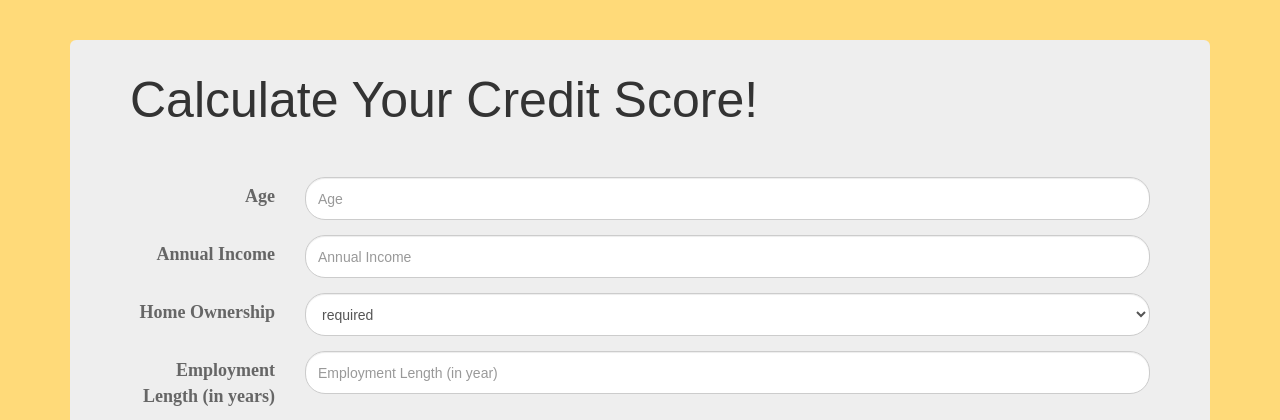
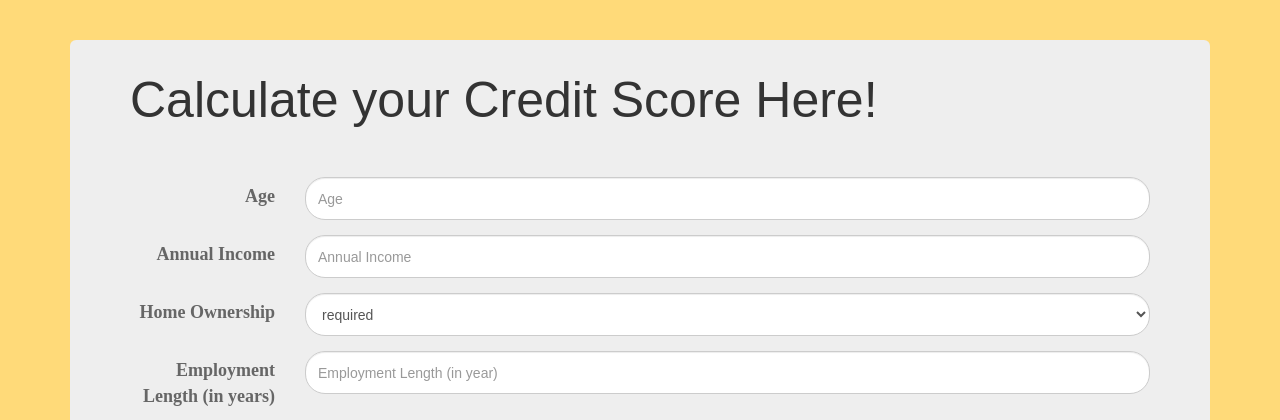
Before and after one commit to nsofihara/creditscore, a Flask app: page / in a window 1280 px wide. Shown: the top 420 px of the page. Run offline with Flask 2, Linux system fonts and the light colour scheme; parts of the project's set-up code (start-up, migrations or seed data) failed here and were passed over; some libraries are stand-ins or nearby versions.

Commit message:
Update index.html

```diff
--- a/templates/index.html
+++ b/templates/index.html
@@ -16,7 +16,7 @@
     <br>
     <div class="container main">
   <div class="jumbotron" id="holder">
-    <h1 class='main_heading'>Calculate Your Credit Score!</h1>
+    <h2 class='main_heading'>Calculate your Credit Score Here!</h2>
     <br>
     <!--<h3>Check Your Credit Score</h3>-->
     <br>
```
